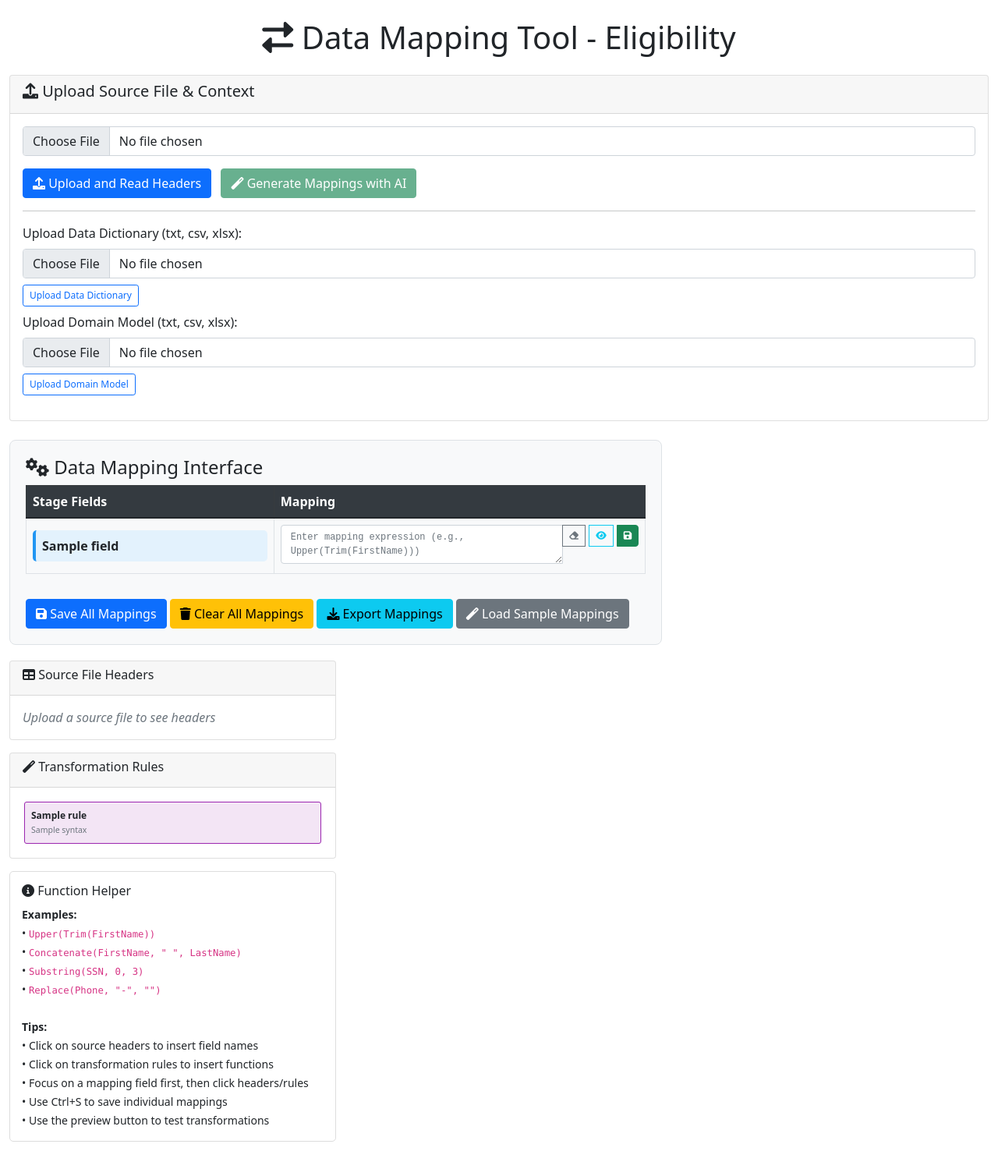
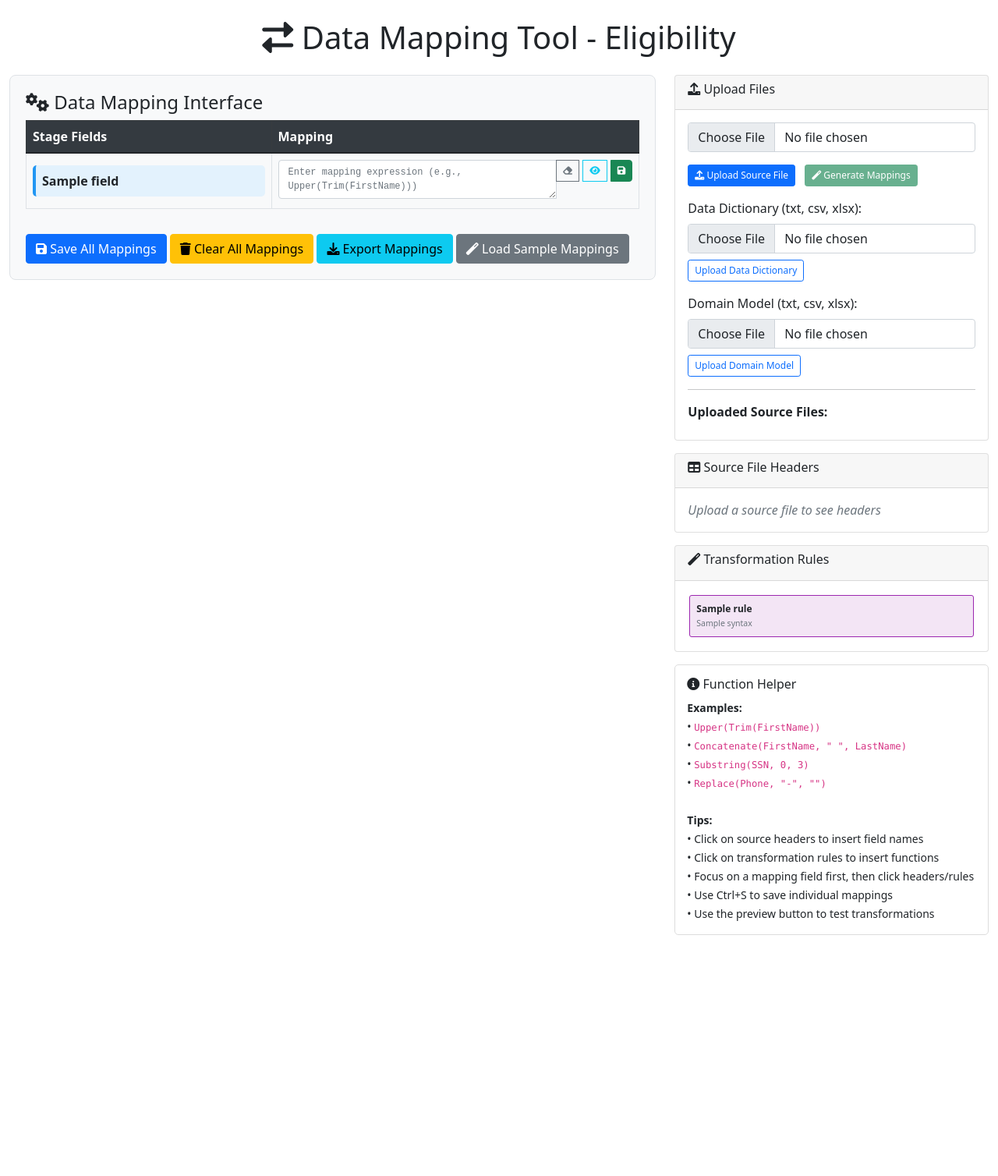
Before and after one commit to amazingashis/AI-Automation-III, a Flask app: template templates/index.html in a window 1280 px wide. Shown: the whole page at 78% size. After the commit the page ends 1199 px from the top, so only its background shows below. Run offline with Flask 3, Linux system fonts and the light colour scheme; the template is opened without the code that fills it: most values are stand-ins (such as "Sample title", 1, 10 or a date in 2020); data that the repository does not hold is empty.

Commit message:
Support uploading data dictionary and domain model via UI; backend uses uploaded files as LLM context; fix indentation error in LLM mapping endpoint

```diff
--- a/templates/index.html
+++ b/templates/index.html
@@ -100,50 +100,12 @@
             </div>
         </div>
 
-        <!-- Source File Upload Section -->
-        <div class="row mb-4">
-            <div class="col-12">
-                <div class="row mb-4">
-                    <div class="col-12">
-                        <div class="card">
-                            <div class="card-header">
-                                <h5><i class="fas fa-upload"></i> Upload Source File & Context</h5>
-                            </div>
-                            <div class="card-body">
-                                <form id="uploadForm" enctype="multipart/form-data">
-                                    <div class="mb-3">
-                                        <input type="file" class="form-control" id="sourceFile" name="source_file" accept=".csv" required>
-                                    </div>
-                                    <button type="submit" class="btn btn-primary">
-                                        <i class="fas fa-upload"></i> Upload and Read Headers
-                                    </button>
-                                    <button type="button" class="btn btn-success ms-2" id="generateLLMBtn" disabled>
-                                        <i class="fas fa-magic"></i> Generate Mappings with AI
-                                    </button>
-                                </form>
-                                <hr>
-                                <form id="uploadDataDictForm" enctype="multipart/form-data" class="mb-2">
-                                    <label for="dataDictFile" class="form-label">Upload Data Dictionary (txt, csv, xlsx):</label>
-                                    <input type="file" class="form-control" id="dataDictFile" name="data_dict_file" accept=".txt,.csv,.xlsx">
-                                    <button type="submit" class="btn btn-outline-primary btn-sm mt-2">Upload Data Dictionary</button>
-                                    <span id="dataDictStatus" class="ms-2"></span>
-                                </form>
-                                <form id="uploadDomainModelForm" enctype="multipart/form-data">
-                                    <label for="domainModelFile" class="form-label">Upload Domain Model (txt, csv, xlsx):</label>
-                                    <input type="file" class="form-control" id="domainModelFile" name="domain_model_file" accept=".txt,.csv,.xlsx">
-                                    <button type="submit" class="btn btn-outline-primary btn-sm mt-2">Upload Domain Model</button>
-                                    <span id="domainModelStatus" class="ms-2"></span>
-                                </form>
-                                <div id="uploadStatus" class="mt-3"></div>
-                            </div>
-                        </div>
-                    </div>
-                </div>
+    <!-- Main Content Row -->
+    <div class="row">
             <!-- Main Mapping Interface -->
             <div class="col-lg-8">
                 <div class="mapping-container">
                     <h4><i class="fas fa-cogs"></i> Data Mapping Interface</h4>
-
                     <!-- Stage Fields Mapping Table -->
                     <div class="table-responsive">
                         <table class="table table-bordered table-hover">
@@ -191,7 +153,6 @@
                             </tbody>
                         </table>
                     </div>
-
                     <!-- Bulk Actions -->
                     <div class="mt-3">
                         <button type="button" class="btn btn-primary" onclick="saveAllMappings()">
@@ -212,6 +173,43 @@
 
             <!-- Sidebar with Headers and Rules -->
             <div class="col-lg-4">
+                <!-- Upload Forms & Source File Names -->
+                <div class="card mb-3">
+                    <div class="card-header">
+                        <h6><i class="fas fa-upload"></i> Upload Files</h6>
+                    </div>
+                    <div class="card-body sidebar">
+                        <form id="uploadForm" enctype="multipart/form-data">
+                            <div class="mb-3">
+                                <input type="file" class="form-control" id="sourceFile" name="source_file" accept=".csv" required>
+                            </div>
+                            <button type="submit" class="btn btn-primary btn-sm">
+                                <i class="fas fa-upload"></i> Upload Source File
+                            </button>
+                            <button type="button" class="btn btn-success btn-sm ms-2" id="generateLLMBtn" disabled>
+                                <i class="fas fa-magic"></i> Generate Mappings
+                            </button>
+                        </form>
+                        <form id="uploadDataDictForm" enctype="multipart/form-data" class="mt-3">
+                            <label for="dataDictFile" class="form-label">Data Dictionary (txt, csv, xlsx):</label>
+                            <input type="file" class="form-control" id="dataDictFile" name="data_dict_file" accept=".txt,.csv,.xlsx">
+                            <button type="submit" class="btn btn-outline-primary btn-sm mt-2">Upload Data Dictionary</button>
+                            <span id="dataDictStatus" class="ms-2"></span>
+                        </form>
+                        <form id="uploadDomainModelForm" enctype="multipart/form-data" class="mt-3">
+                            <label for="domainModelFile" class="form-label">Domain Model (txt, csv, xlsx):</label>
+                            <input type="file" class="form-control" id="domainModelFile" name="domain_model_file" accept=".txt,.csv,.xlsx">
+                            <button type="submit" class="btn btn-outline-primary btn-sm mt-2">Upload Domain Model</button>
+                            <span id="domainModelStatus" class="ms-2"></span>
+                        </form>
+                        <div id="uploadStatus" class="mt-3"></div>
+                        <hr>
+                        <div>
+                            <strong>Uploaded Source Files:</strong>
+                            <ul id="sourceFileList" class="mb-2"></ul>
+                        </div>
+                    </div>
+                </div>
                 <!-- Source Headers -->
                 <div class="card mb-3">
                     <div class="card-header">
@@ -221,7 +219,6 @@
                         <em class="text-muted">Upload a source file to see headers</em>
                     </div>
                 </div>
-
                 <!-- Transformation Rules -->
                 <div class="card mb-3">
                     <div class="card-header">
@@ -236,7 +233,6 @@
                         {% endfor %}
                     </div>
                 </div>
-
                 <!-- Function Helper -->
                 <div class="function-helper">
                     <h6><i class="fas fa-info-circle"></i> Function Helper</h6>
```
